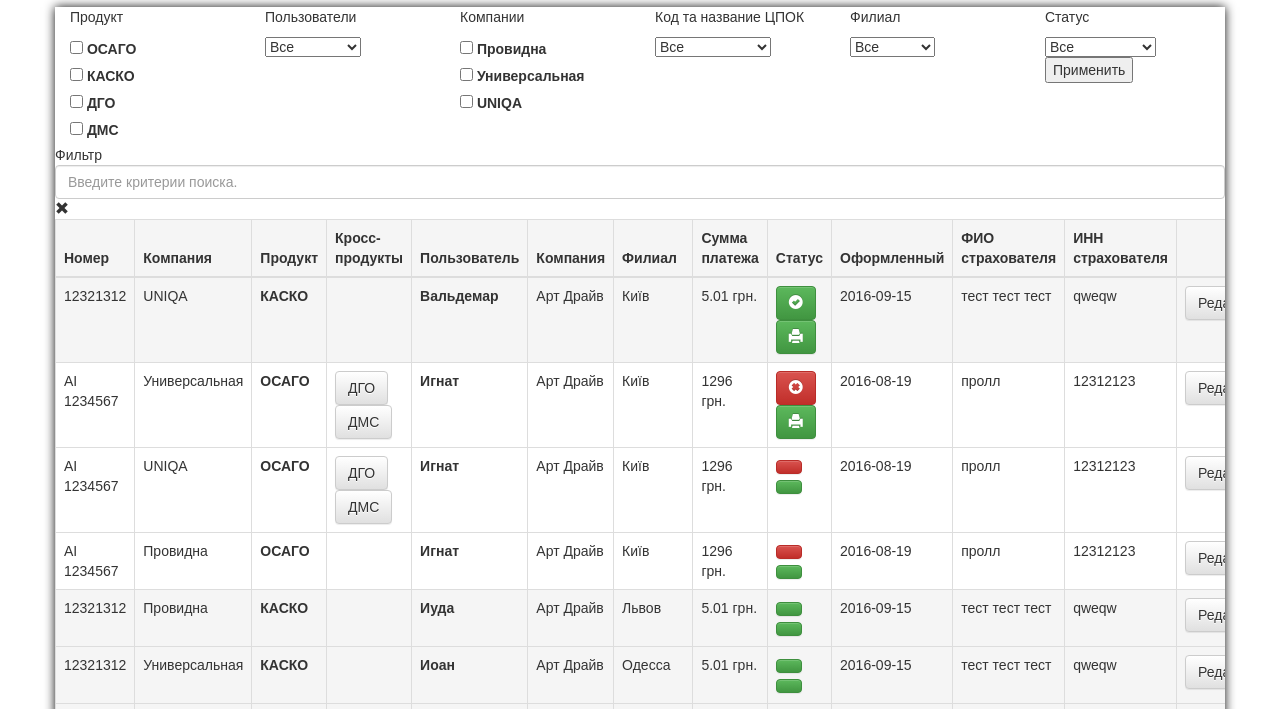
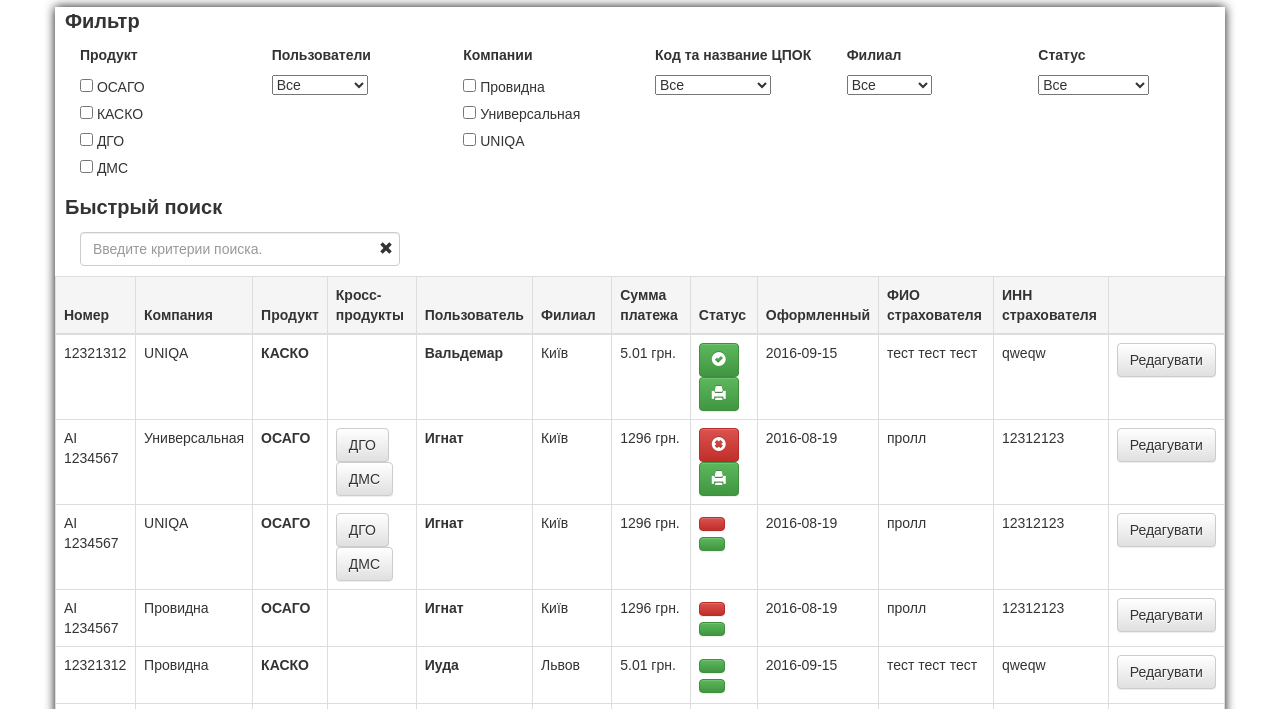
Before and after one commit to Sytnik13/art-insure, a website: page insurance-list.html in a window 1280 px wide. Shown: the part 91-800 px from the top of the page. Drawn offline with Linux system fonts and the light colour scheme.

Commit message:
added styles

```diff
--- a/insurance-list.html
+++ b/insurance-list.html
@@ -28,6 +28,7 @@
             </div>
             <div class="insurance-list__list">
                 <div class="list__filters">
+                    <p class="filters__title">Фильтр</p>
                     <div class="row">
                         <div class="col-md-2">
                             <p>Продукт</p>
@@ -86,20 +87,19 @@
                         <div class="col-md-2">
                             <p>Статус</p>
                             <select name="status" id="selectStatus">
-                                <option>Все</option>
+                                <option value="allStatus">Все</option>
                                 <option value="Оформлен">Оформлен</option>
                                 <option value="Аннулирован">Аннулирован</option>
                                 <option value="Утерян">Утерян</option>
                                 <option value="Испорченный">Испорченный</option>
                             </select>
-                            <button id="apply">Применить</button>
                         </div>
                     </div>
                 </div>
                 <div class="list__filter">
-                    <span class="filter__title">Фильтр</span>
+                    <p class="filter__title">Быстрый поиск</p>
                     <input id="filter" class="form-control" type="text" placeholder="Введите критерии поиска.">
-                    <span id="clearsearch" class="glyphicon glyphicon-remove"></span>
+                    <span id="clearsearch" class="clearsearch glyphicon glyphicon-remove"></span>
                 </div>
                 <div class="list__insurances table-responsive">
                     <table id="tablecontent" class="table table-bordered">
@@ -110,7 +110,6 @@
                                 <th>Продукт</th>
                                 <th>Кросс-продукты</th>
                                 <th>Пользователь</th>
-                                <th>Компания</th>
                                 <th>Филиал</th>
                                 <th>Сумма платежа</th>
                                 <th>Статус</th>
@@ -121,13 +120,12 @@
                             </tr>
                         </thead>
                         <tbody>
-                            <tr class="active">
+                            <tr>
                                 <td> 12321312</td>
                                 <td>UNIQA</td>
                                 <td><b>КАСКО</b><br><small></small></td>
                                 <td></td>
                                 <td><b>Вальдемар</b><small></small></td>
-                                <td>Арт Драйв</td>
                                 <td>Київ</td>
                                 <td>5.01 грн.</td>
                                 <td><button class="btn btn-success"><i class="glyphicon glyphicon-ok-sign"></i></button><a onclick="PrintKASKO(4305)" class="btn btn-success" target="blank"><i class="glyphicon glyphicon-print"></i></a></td>
@@ -142,7 +140,6 @@
                                 <td><b>ОСАГО</b><br><small></small></td>
                                 <td><a href="/index.php?do=contracts&amp;ctype=dgo&amp;id=4123" class="btn btn-default width-auto">ДГО</a><a href="/index.php?do=contracts&amp;ctype=dms&amp;id=4123" class="btn btn-default width-auto">ДМС</a></td>
                                 <td><b>Игнат</b><small></small></td>
-                                <td>Арт Драйв</td>
                                 <td>Київ</td>
                                 <td>1296 грн.</td>
                                 <td><button class="btn btn-danger"><i class="glyphicon glyphicon-remove-sign"></i></button><a onclick="PrintOsago(4123)" class="btn btn-success" target="blank"><i class="glyphicon glyphicon-print"></i></a></td>
@@ -157,7 +154,6 @@
                                 <td><b>ОСАГО</b><br><small></small></td>
                                 <td><a href="/index.php?do=contracts&amp;ctype=dgo&amp;id=4123" class="btn btn-default width-auto">ДГО</a><a href="/index.php?do=contracts&amp;ctype=dms&amp;id=4123" class="btn btn-default width-auto">ДМС</a></td>
                                 <td><b>Игнат</b><small></small></td>
-                                <td>Арт Драйв</td>
                                 <td>Київ</td>
                                 <td>1296 грн.</td>
                                 <td><button class="btn btn-danger"><i class="icon-grey icon-ban-circle"></i></button><a onclick="PrintOsago(4123)" class="btn btn-success" target="blank"><i class="icon-green icon-print"></i></a></td>
@@ -172,7 +168,6 @@
                                 <td><b>ОСАГО</b><br><small></small></td>
                                 <td></td>
                                 <td><b>Игнат</b><small></small></td>
-                                <td>Арт Драйв</td>
                                 <td>Київ</td>
                                 <td>1296 грн.</td>
                                 <td><button class="btn btn-danger"><i class="icon-grey icon-ban-circle"></i></button><a onclick="PrintOsago(4123)" class="btn btn-success" target="blank"><i class="icon-green icon-print"></i></a></td>
@@ -181,13 +176,12 @@
                                 <td>12312123</td>
                                 <td><a href="/index.php?do=agreement&amp;operation=editagreement&amp;id=4123" class="btn btn-default" style="width: auto;">Редагувати</a></td>
                             </tr>
-                             <tr class="active">
+                             <tr>
                                 <td> 12321312</td>
                                 <td>Провидна</td>
                                 <td><b>КАСКО</b><br><small></small></td>
                                 <td></td>
                                 <td><b>Иуда</b><small></small></td>
-                                <td>Арт Драйв</td>
                                 <td>Львов</td>
                                 <td>5.01 грн.</td>
                                 <td><button class="btn btn-success"><i class="icon-green icon-check"></i></button><a onclick="PrintKASKO(4305)" class="btn btn-success" target="blank"><i class="icon-green icon-print"></i></a></td>
@@ -196,13 +190,12 @@
                                 <td>qweqw</td>
                                 <td><a href="/index.php?do=agreement&amp;operation=editagreement&amp;id=4305" class="btn btn-default" style="width: auto;">Редагувати</a></td>
                             </tr>
-                             <tr class="active">
+                             <tr>
                                 <td> 12321312</td>
                                 <td>Универсальная</td>
                                 <td><b>КАСКО</b><br><small></small></td>
                                 <td></td>
                                 <td><b>Иоан</b><small></small></td>
-                                <td>Арт Драйв</td>
                                 <td>Одесса</td>
                                 <td>5.01 грн.</td>
                                 <td><button class="btn btn-success"><i class="icon-green icon-check"></i></button><a onclick="PrintKASKO(4305)" class="btn btn-success" target="blank"><i class="icon-green icon-print"></i></a></td>
@@ -211,13 +204,12 @@
                                 <td>qweqw</td>
                                 <td><a href="/index.php?do=agreement&amp;operation=editagreement&amp;id=4305" class="btn btn-default" style="width: auto;">Редагувати</a></td>
                             </tr>
-                             <tr class="active">
+                             <tr>
                                 <td> 12321312</td>
                                 <td>Провидна</td>
                                 <td><b>КАСКО</b><br><small></small></td>
                                 <td></td>
                                 <td><b>Василий</b><small></small></td>
-                                <td>Арт Драйв</td>
                                 <td>Житомыр</td>
                                 <td>5.01 грн.</td>
                                 <td><button class="btn btn-success"><i class="icon-green icon-check"></i></button><a onclick="PrintKASKO(4305)" class="btn btn-success" target="blank"><i class="icon-green icon-print"></i></a></td>
--- a/js/table-filter.js
+++ b/js/table-filter.js
@@ -31,22 +31,16 @@ $(document).ready(function () {
 
     function getOptions() {
         $("#tablecontent tbody tr td:nth-child(5)").each(function () {
-            console.log(this.innerText);
             var check = users.indexOf(this.innerText);
-            console.log(check);
             if (check == -1) {
                 users.push(this.innerText);
-                console.log(users);
             }
         });
 
-        $("#tablecontent tbody tr td:nth-child(7)").each(function () {
-            console.log(this.innerText);
+        $("#tablecontent tbody tr td:nth-child(6)").each(function () {
             var check = affiliate.indexOf(this.innerText);
-            console.log(check);
             if (check == -1) {
                 affiliate.push(this.innerText);
-                console.log(users);
             }
         });
 
@@ -55,7 +49,6 @@ $(document).ready(function () {
 
     function drawOptions() {
         users.forEach(function (item, i, arr) {
-            console.log
             $('#selectUsers').append($('<option>', {
                 value: item,
                 text: item
@@ -64,7 +57,6 @@ $(document).ready(function () {
         });
 
         affiliate.forEach(function (item, i, arr) {
-            console.log
             $('#selectBranch').append($('<option>', {
                 value: item,
                 text: item
@@ -86,9 +78,11 @@ $(document).ready(function () {
     $(".productCheckbox").change(function () {
         if (this.checked) {
             products.push($(this).attr('value'));
+            filter(products, user, companies, branch);
         } else {
             var position = products.indexOf($(this).attr('value'));
             products.remove(position);
+            filter(products, user, companies, branch);
 
         }
     });
@@ -97,9 +91,11 @@ $(document).ready(function () {
     $(".companyCheckbox").change(function () {
         if (this.checked) {
             companies.push($(this).attr('value'));
+            filter(products, user, companies, branch);
         } else {
             var position = companies.indexOf($(this).attr('value'));
             companies.remove(position);
+            filter(products, user, companies, branch);
         }
     });
 
@@ -108,9 +104,11 @@ $(document).ready(function () {
         var userSelected = $("#selectUsers option:selected").val().toLowerCase();
         if (userSelected === 'allusers') {
             userSelected = '';
+            filter(products, user, companies, branch);
         }
         user = userSelected;
         console.log(user);
+        filter(products, user, companies, branch);
 
 
     });
@@ -120,18 +118,16 @@ $(document).ready(function () {
         var branchSelected = $("#selectBranch option:selected").val().toLowerCase();
         if (branchSelected === 'allbranch') {
             branchSelected = '';
+            filter(products, user, companies, branch);
         }
         branch = branchSelected;
         console.log(branch);
+        filter(products, user, companies, branch);
 
 
     });
 
     function filter(productArr, userVal, companyArr, branchVal) {
-        console.log(productArr);
-        console.log(userVal);
-        console.log(companyArr);
-        console.log(branchVal);
         $("#tablecontent tbody tr").addClass('hide');
         $("#tablecontent tbody tr").each(function () {
             var trResult = $(this).text().replace(/ +?/g, "").toLowerCase();
@@ -150,7 +146,6 @@ $(document).ready(function () {
                 companyCheck = true;
             }
 
-            //console.log(trResult);
             for (var product = 0; product < productArr.length; product++) {
                 if (trResult.indexOf(productArr[product]) !== -1) {
                     productCheck = true;
@@ -170,8 +165,4 @@ $(document).ready(function () {
         });
     };
 
-    $("#apply").click(function () {
-        filter(products, user, companies, branch);
-    });
-
 });
--- a/less/insurance-list.less
+++ b/less/insurance-list.less
@@ -22,8 +22,44 @@ body {
                     margin: 0;
 
                 }
+
+                .list__filters {
+                    padding: 0 10px 10px;
+                    p {
+                        font-weight: bold;
+                    }
+                    .filters__title {
+                        font-size: 20px;
+                    }
+                    label {
+                        font-weight: normal;
+                    }
+                }
+
+                .list__filter {
+                    padding: 0 10px 10px;
+                    .filter__title {
+                        font-weight: bold;
+                        font-size: 20px;
+                    }
+                    input {
+                        display: inline;
+                        margin: 0 0 0 15px;
+                        max-width: 320px;
+                    }
+                    .clearsearch {
+                        display: inline;
+                        margin: 0 0 0 -25px;
+                    }
+                }
             }
         }
+    }
+}
+
+@media (min-width: 1200px) {
+    body .insurance-list .container .insurance-list__list .list__insurances {
+        overflow-x: hidden;
     }
 }
 
```
Also changed, not shown: css/insurance-list.css.
